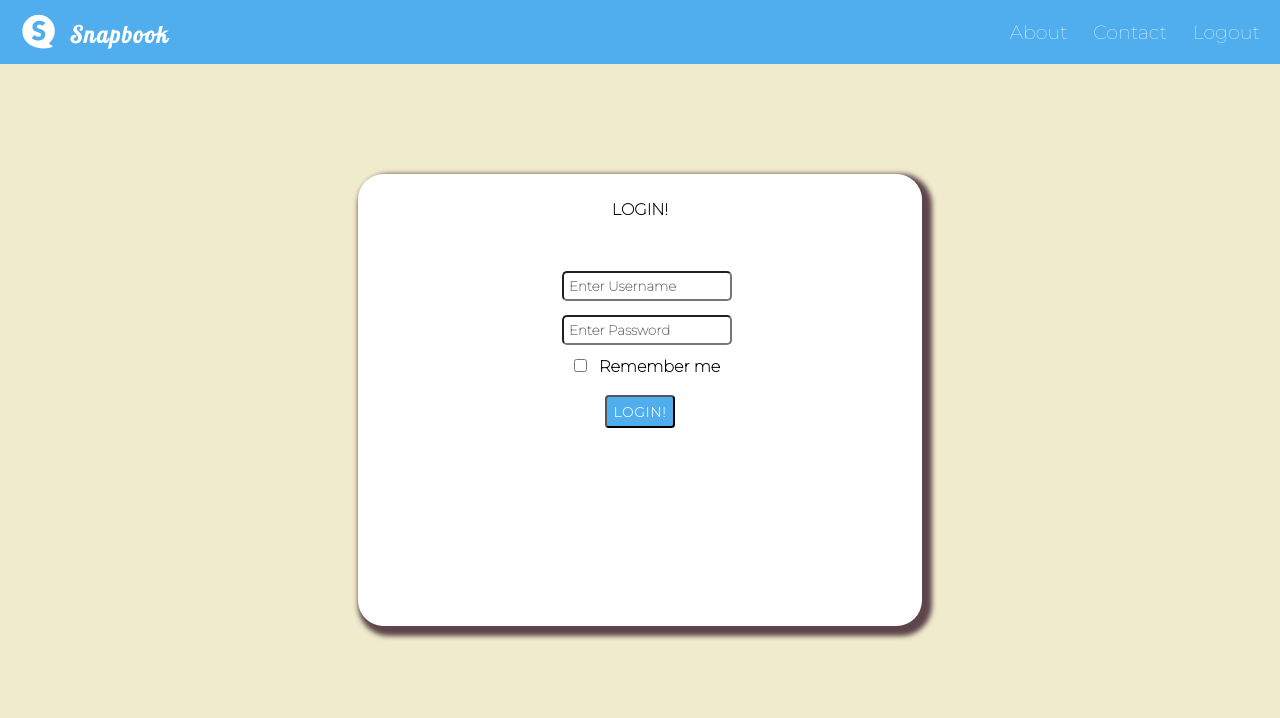
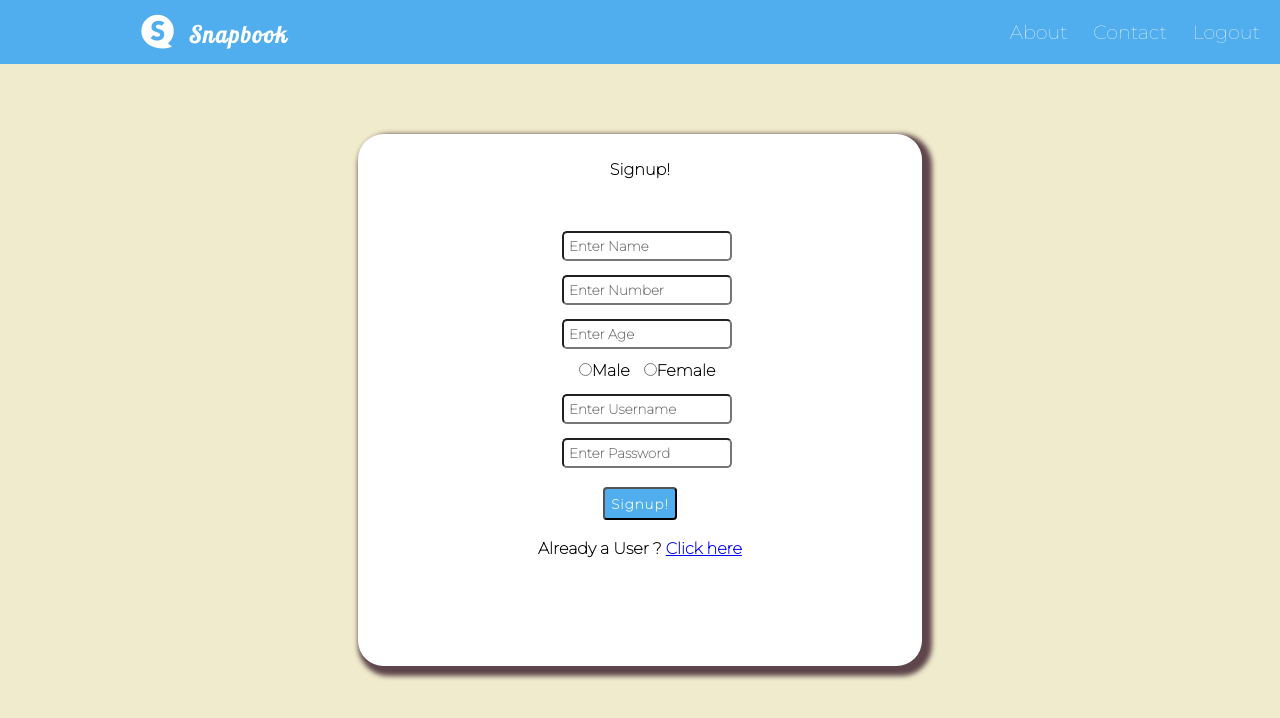
Before and after one commit to harpritsinh563/SocialMediaApp, a React (Create React App) app in the folder socialmedia/: page /Signup in a window 1280 px wide. Shown: the top 718 px of the page. Built offline with nearby package versions, Linux system fonts and the light colour scheme; a web font is replaced by a local one.

Commit message:
Static sign-up and home page

```diff
--- a/socialmedia/package.json
+++ b/socialmedia/package.json
@@ -8,6 +8,8 @@
     "@testing-library/user-event": "^12.8.3",
     "react": "^17.0.2",
     "react-dom": "^17.0.2",
+    "react-router": "^5.2.0",
+    "react-router-dom": "^5.2.0",
     "react-scripts": "4.0.3",
     "web-vitals": "^1.1.2"
   },
--- a/socialmedia/public/index.html
+++ b/socialmedia/public/index.html
@@ -16,9 +16,10 @@
       name="description"
       content="Web site created using create-react-app"
     />
+
     <link rel="stylesheet" href="https://pro.fontawesome.com/releases/v5.10.0/css/all.css" integrity="sha384-AYmEC3Yw5cVb3ZcuHtOA93w35dYTsvhLPVnYs9eStHfGJvOvKxVfELGroGkvsg+p" crossorigin="anonymous"/>
     <link rel="apple-touch-icon" href="%PUBLIC_URL%/logo192.png" />
-
+    <script src="https://cdn.jsdelivr.net/npm/bootstrap@5.1.0/dist/js/bootstrap.bundle.min.js" integrity="sha384-U1DAWAznBHeqEIlVSCgzq+c9gqGAJn5c/t99JyeKa9xxaYpSvHU5awsuZVVFIhvj" crossorigin="anonymous"></script>
     <link rel="manifest" href="%PUBLIC_URL%/manifest.json" />
     <style>
         body
@@ -26,6 +27,8 @@
           background-color: #F0EBCC;
         }
       </style>
+
+
     <title>React App</title>
   </head>
   <body>
--- a/socialmedia/src/App.js
+++ b/socialmedia/src/App.js
@@ -1,11 +1,24 @@
 import React from 'react';
 import Navbar from './Components/Navbar';
 import Login from './Components/Login';
+import Signup from './Components/Signup';
+import { BrowserRouter, Switch, Route, withRouter } from 'react-router-dom'
+import Home from './Components/Home';
+import NavbarHome from './Components/NavbarHome';
 function App() {
   return (
     <>
-      <Navbar/>
-      <Login/>
+    <withRouter>
+      <BrowserRouter>
+        <Navbar/>
+        <Switch>
+          <Route exact path='/' component={Login} ></Route>
+          <Route path='/Signup' component={Signup}></Route>
+        </Switch>
+        {/* <NavbarHome />
+        <Home /> */}
+      </BrowserRouter>
+      </withRouter>
     </>
   );
 }
--- /dev/null
+++ b/socialmedia/src/Components/Home.js
@@ -0,0 +1,13 @@
+import React from 'react';
+import Post from './Post';
+
+
+const Home = () =>  {
+    return (
+        <>
+            <Post />
+        </>
+    );
+}
+
+export default Home;
--- a/socialmedia/src/Components/Login.js
+++ b/socialmedia/src/Components/Login.js
@@ -1,16 +1,24 @@
-import React from 'react'
-import './login.css'
+import React from 'react';
+import './login.css';
+import {Link} from 'react-router-dom';
+
+const Submit = () => {
+    window.location.href='/home';
+    // window.location.replace('http://localhost:3000/')
+}
+
 const Login = () => {
     return (
         <div className="container">
-            <div className="box">
-                LOGIN!<br/><br/><br/>
-                <input type="text" placeholder="Enter Username"/><br/>
-                <input type="password" placeholder="Enter Password"/><br/>
+            <div className="login_box">
+                LOGIN!<br/><br/>
+                <input className="login_input" type="text" placeholder="Enter Username" /><br/>
+                <input className="login_input" type="password" placeholder="Enter Password"/><br/>
                 <input id="remember" type="checkbox"/>
-                <label for="remember">  &nbsp;&nbsp;Remember me</label>
+                <label for="remember">  Remember me</label>
                 <br/>    <br/>
-                <button className="loginbutton">LOGIN!</button>
+                <button className="loginbutton" onClick={Submit}>LOGIN!</button><br />
+                <p style={{marginTop:"15px"}}>New User ?? <Link to="Signup" >Click here</Link></p>
             </div>
         </div>
     )
--- /dev/null
+++ b/socialmedia/src/Components/NavbarHome.js
@@ -0,0 +1,32 @@
+import React from 'react';
+import './navbar.css';
+const Home = () =>  {
+    return (
+        <>
+        <div className="navbar">
+            <div className="navleft">
+                <div style={{float:"left",marginLeft:"15px"}}><i className="fab fa-speakap fa-2x"></i></div>
+                <div style={{float:"left",marginLeft:"15px",marginTop:"7px"}} className="title">Snapbook</div>
+            </div>
+
+            <div className="navcenter">
+                <form id="form">
+                    <input className="input_search" type="search" id="search" placeholder="Search..." />
+                    <button className="btn_search"><i class="fa fa-search"></i></button>
+                </form>
+            </div>
+            <div className="dropdown navright">
+                <img className="nav_img" id="profile"
+                    src="https://images.unsplash.com/photo-1622698639855-fda2a55e0cbe?ixid=MnwxMjA3fDB8MHx0b3BpYy1mZWVkfDJ8Ym84alFLVGFFMFl8fGVufDB8fHx8&ixlib=rb-1.2.1&auto=format&fit=crop&w=500&q=60">
+                </img>
+                <div className="dropdown-content">
+                    <a href="#"> Profile </a>
+                    <a href="#"> Log-out</a>
+            </div>
+        </div>
+        </div>
+        </>
+    );
+};
+
+export default Home;
--- /dev/null
+++ b/socialmedia/src/Components/Post.js
@@ -0,0 +1,22 @@
+import react from 'react';
+
+const Post = () => {
+    return (
+        <div className="container">
+            <div className="rows">
+                <div className="col">
+                    <div className="cards">
+                        <img className="card_img" src="https://images.unsplash.com/photo-1622698639855-fda2a55e0cbe?ixid=MnwxMjA3fDB8MHx0b3BpYy1mZWVkfDJ8Ym84alFLVGFFMFl8fGVufDB8fHx8&ixlib=rb-1.2.1&auto=format&fit=crop&w=500&q=60"></img>
+                        <div className="facility_div">
+                            <i className="far fa-heart facility_icon fa-lg"></i>
+                            <i className="far fa-comments facility_icon fa-lg"></i>
+                            <i className="far fa-share facility_icon fa-lg"></i>
+                        </div>
+                    </div>
+                </div>
+            </div>
+        </div>
+    );
+}
+
+export default Post;
--- /dev/null
+++ b/socialmedia/src/Components/Signup.js
@@ -0,0 +1,35 @@
+import React from 'react';
+import './signup.css';
+import Login from './Login';
+import { Link } from "react-router-dom";
+import { browserHistory } from 'react-router';
+
+const Submit = () => {
+    window.location.href='/'
+    // window.location.replace('http://localhost:3000/')
+}
+
+
+const Signup = () => {
+    return(
+        <div className="container">
+            <div className="box">
+                Signup!<br/><br/><br/>
+                <input type="text" placeholder="Enter Name" /><br/>
+                <input type="text" placeholder="Enter Number"/><br/>
+                <input type="text" placeholder="Enter Age"/><br/>
+                <input type="radio" id ="Male" name="Gender"/>
+                <label for="Male">Male</label>
+                <input type="radio" id ="Female" name="Gender"/>
+                <label for="Female">Female</label><br/>
+                <input type="text" placeholder="Enter Username"/><br/>
+                <input type="password" placeholder="Enter Password"/>
+                <br/>    <br/>
+                <button className="signupbutton" onClick={Submit} >Signup!</button><br /><br />
+                Already a User ? <Link to="/">Click here</Link>
+            </div>
+        </div>
+    );
+}
+
+export default Signup;
--- a/socialmedia/src/Components/login.css
+++ b/socialmedia/src/Components/login.css
@@ -8,6 +8,7 @@ body
     font-family: "montserrat","sans-serif";
     font-weight: bolder;
 }
+
 .loginbutton
 {
   padding : 0.5vw;
@@ -19,9 +20,14 @@ body
   color: white;
   cursor: pointer;
 }
+
+.login_input{
+  width: 10vw;
+  height : 2vw;
+}
+
 input
 {
-
   padding: 5px;
   margin-top: 1.1vw;
   margin-left: 1.1vw;
@@ -29,10 +35,11 @@ body
   font-family: "montserrat","sans-serif";
   font-weight: bolder;
 }
-  .box
+
+.login_box
 {
   width: 40vw;
-    height: 50vh;
+  height: 40vh;
   box-shadow:5px 5px 5px 5px #5E454B;
   position: absolute;
   border-radius: 2vw;
--- a/socialmedia/src/Components/navbar.css
+++ b/socialmedia/src/Components/navbar.css
@@ -15,8 +15,17 @@
   justify-content: space-between;
   align-items: center;
 }
+.navright{
+  flex:1;
+}
+.navleft{
+  flex: 6;
+}
+.navcenter{
+  flex: 11;
+}
 .left {
-  margin-left: 9px;
+  margin-left: 10vw;
 }
 
 .left:hover {
@@ -30,6 +39,7 @@
   color:white;
   font-size : 1.2em;
 
+  margin-left: 10vw;
 }
 .title:hover
 {
@@ -71,3 +81,87 @@ li:hover {
   width: 100vw;
   height: 100vh;
 }
+
+.nav_img {
+  width: 3rem;
+  height: 2.5rem;
+  margin-right: 2%;
+  margin-right: 2rem;
+  border-radius: 50%;
+  cursor: pointer;
+
+}
+
+.dropdown {
+  position: relative;
+  display: inline-block;
+}
+.dropdown-content {
+  display: none;
+  position:absolute;
+  background-color: #f9f9f9;
+  min-width: 120px;
+  box-shadow: 0px 8px 16px 0px rgba(0, 0, 0, 0.2);
+}
+.dropdown-content a {
+  color: black;
+  padding: 8px 12px;
+  text-decoration: none;
+  display: block;
+  font-size: medium;
+}
+.dropdown:hover .dropdown-content {
+  display: block;
+}
+
+.input_search
+{
+  padding: .5vw;
+  margin-top: 5px;
+  width: 30vw;
+  margin-right: 5px;
+  border: none;
+}
+.btn_search{
+  padding: 5px;
+  background-color: white;
+  border: none;
+}
+.input_search:focus{
+  outline:none;
+  border:none;
+}
+
+
+
+.cards{
+  width: 30vw;
+  height: 30vh;
+  display: inline-block;
+  justify-content: center;
+  text-align: center;
+  top:0;
+  bottom: 0;
+  left: 33%;
+  right: 0;
+  padding: 2%;
+  margin: auto;
+  position: relative;
+
+}
+
+.card_img{
+  width: 100%;
+  border-radius: 2vw;
+}
+
+.facility_div{
+  display: flex;
+  align-items: center;
+  justify-content: center;
+}
+
+.facility_icon{
+  font-size: 2rem;
+  margin-left: 10px;
+}
--- /dev/null
+++ b/socialmedia/src/Components/signup.css
@@ -0,0 +1,49 @@
+*{
+    margin: 0;
+    padding: 0;
+}
+
+body
+{
+    font-family: "montserrat","sans-serif";
+    font-weight: bolder;
+}
+
+.signupbutton
+{
+  padding : 0.5vw;
+  font-family: "montserrat","sans-serif";
+  font-weight: bolder;
+  background-color:#50AEEE;
+  border-radius: 0.3vw;
+  letter-spacing: 1px;
+  color: white;
+  cursor: pointer;
+}
+
+input
+{
+  padding: 5px;
+  margin-top: 1.1vw;
+  margin-left: 1.1vw;
+  border-radius: 0.4vw;
+  font-family: "montserrat","sans-serif";
+  font-weight: bolder;
+}
+
+.box
+{
+  width: 40vw;
+  height: 60vh;
+  box-shadow:5px 5px 5px 5px #5E454B;
+  position: absolute;
+  border-radius: 2vw;
+  background-color: white;
+  top: 0;
+  left: 0;
+  bottom: 0;
+  right: 0;
+  text-align: center;
+  padding: 2%;
+  margin: auto;
+}
```
Also changed, not shown: socialmedia/src/Components/Navbar.js (line endings or trailing spaces), 2 other files (tests, documents, lock files or other folders). Lines whose indentation alone changed are shown as unchanged.
